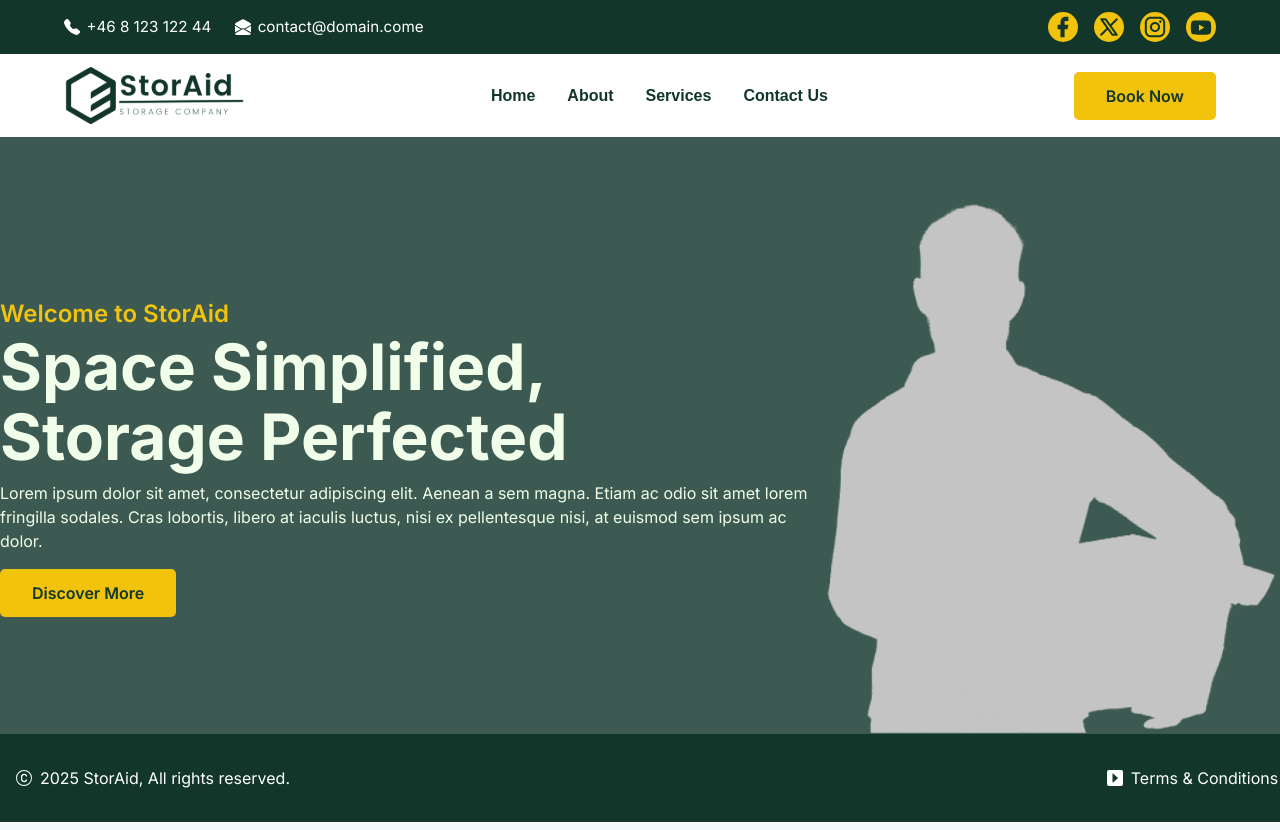
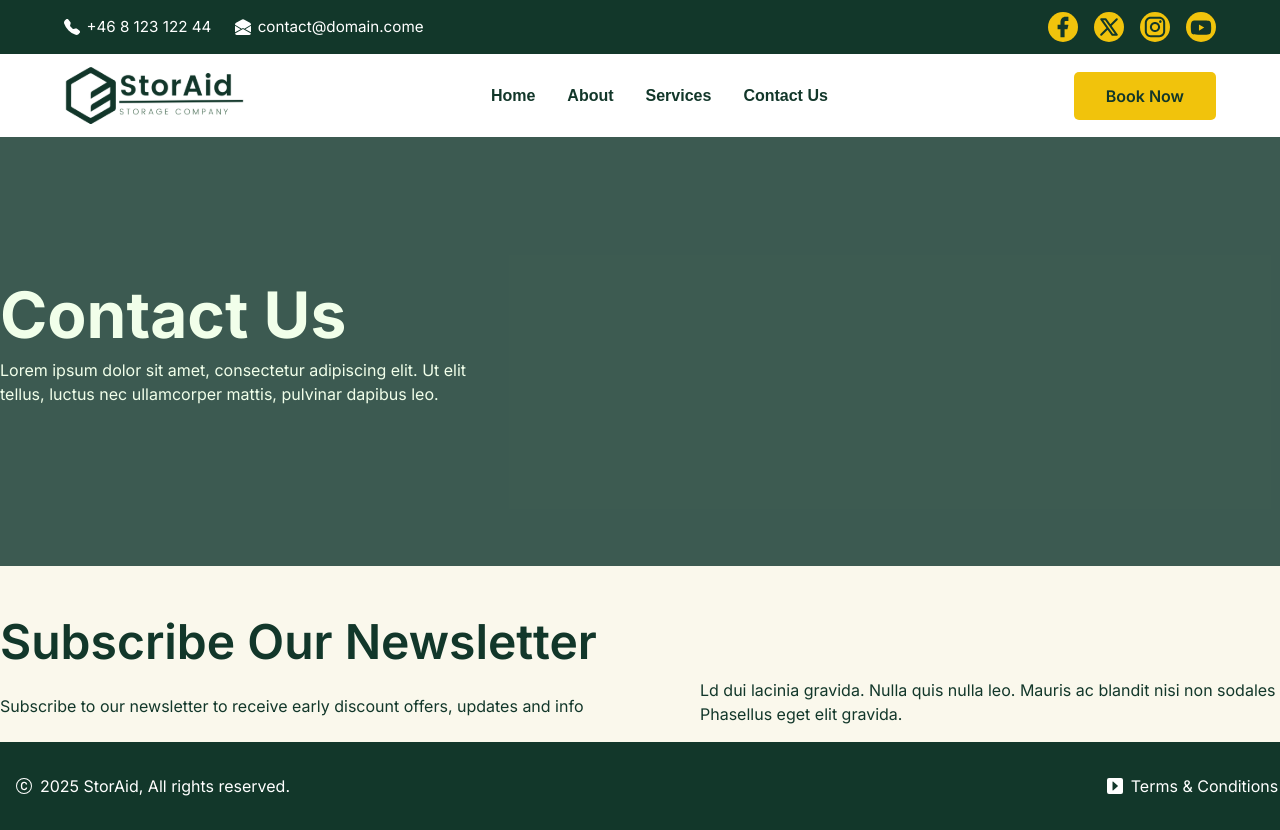
Before and after one commit to Simon-creates/Javascript, a React (Vite) app in the folder my-app/: page /contact in a window 1280 px wide. Shown: the top 830 px of the page. Built offline with nearby package versions, Linux system fonts and the light colour scheme.

Commit message:
22nd commit. Hero-sektioner klara för About och Contact.

```diff
--- a/my-app/src/components/pages/AboutPage.jsx
+++ b/my-app/src/components/pages/AboutPage.jsx
@@ -1,3 +1,4 @@
+import AboutUs from "../sections/AboutUs";
 import About from "../sections/About";
 import Logos from "../sections/Logos";
 import Testimonials from "../sections/Testimonials";
@@ -7,6 +8,7 @@ import Why from "../sections/Why";
 export default function AboutPage() {
   return (
    <main>
+      <AboutUs />
       <About />
       <Logos />
       <Testimonials />
--- a/my-app/src/components/pages/Contact.jsx
+++ b/my-app/src/components/pages/Contact.jsx
@@ -1,11 +1,13 @@
-import Hero from "../sections/Hero";
+import Subscribe from "../sections/Subscribe";
+import ContactUs from "../sections/ContactUs";
 
 
 
 export default function Contact() {
   return (
     <>
-      <Hero />
+      <ContactUs />
+      <Subscribe />
 
 
     </>
--- /dev/null
+++ b/my-app/src/components/sections/AboutUs.css
@@ -0,0 +1,24 @@
+.aboutus-wrapper {
+    display: flex;
+    justify-content: center;
+    width: 100%;
+    height: auto;
+    background-color: #12372acf;
+    padding-top: 10rem;
+    padding-bottom: 9rem;
+}
+
+.aboutus-container {
+    max-width: 1400px;
+    width: 100%;
+    text-align: left;
+    padding-right: 50rem;
+}
+
+.aboutus-content {
+    color: #F1FFEA;
+}
+.aboutus-content h1 {
+    font-size: 4rem;
+    font-weight: 700;
+}
--- /dev/null
+++ b/my-app/src/components/sections/AboutUs.jsx
@@ -0,0 +1,20 @@
+import { Link } from 'react-router-dom';
+import './AboutUs.css';
+
+
+export default function AboutUs() {
+  return (
+    <section className="aboutus-wrapper">
+      <div className="aboutus-container">
+
+        <div className="aboutus-content">
+          <h1>About Us</h1>
+          <p>Lorem ipsum dolor sit amet, consectetur adipiscing elit. Ut elit tellus, luctus nec ullamcorper mattis, pulvinar dapibus leo.</p>
+        </div>
+
+      </div>
+
+
+    </section>
+  );
+}
--- /dev/null
+++ b/my-app/src/components/sections/ContactUs.css
@@ -0,0 +1,24 @@
+.contactus-wrapper {
+    display: flex;
+    justify-content: center;
+    width: 100%;
+    height: auto;
+    background-color: #12372acf;
+    padding-top: 10rem;
+    padding-bottom: 9rem;
+}
+
+.contactus-container {
+    max-width: 1400px;
+    width: 100%;
+    text-align: left;
+    padding-right: 50rem;
+}
+
+.contactus-content {
+    color: #F1FFEA;
+}
+.contactus-content h1 {
+    font-size: 4rem;
+    font-weight: 700;
+}
--- /dev/null
+++ b/my-app/src/components/sections/ContactUs.jsx
@@ -0,0 +1,20 @@
+import { Link } from 'react-router-dom';
+import './ContactUs.css';
+
+
+export default function ContactUs() {
+  return (
+    <section className="contactus-wrapper">
+      <div className="contactus-container">
+
+        <div className="contactus-content">
+          <h1>Contact Us</h1>
+          <p>Lorem ipsum dolor sit amet, consectetur adipiscing elit. Ut elit tellus, luctus nec ullamcorper mattis, pulvinar dapibus leo.</p>
+        </div>
+
+      </div>
+
+
+    </section>
+  );
+}
--- a/my-app/src/components/sections/Subscribe.css
+++ b/my-app/src/components/sections/Subscribe.css
@@ -0,0 +1,3 @@
+.subscribe {
+    background-color: #FAF8EC;
+}
--- a/my-app/src/components/sections/Subscribe.jsx
+++ b/my-app/src/components/sections/Subscribe.jsx
@@ -4,6 +4,22 @@ import './Subscribe.css';
 
 export default function Subscribe() {
   return (
-      <div>Subscribe text</div>
+      <section className="subscribe">
+        <div className="blog-container">
+            <div className="blog-top">
+                <div className="blog-top-left">
+                    <div className="title">Subscribe Our Newsletter</div>
+                    <div className="subscribe-subtitle">Subscribe to our newsletter to receive early discount offers, updates and info</div>
+                </div>
+                <div className="blog-top-right">
+                    <p>Ld dui lacinia gravida. Nulla quis nulla leo. Mauris ac blandit nisi non sodales augue. Phasellus eget elit gravida.</p>
+                </div>
+                <bt>
+
+                </bt>
+            </div>
+        </div>
+
+      </section>
   );
 }
```
